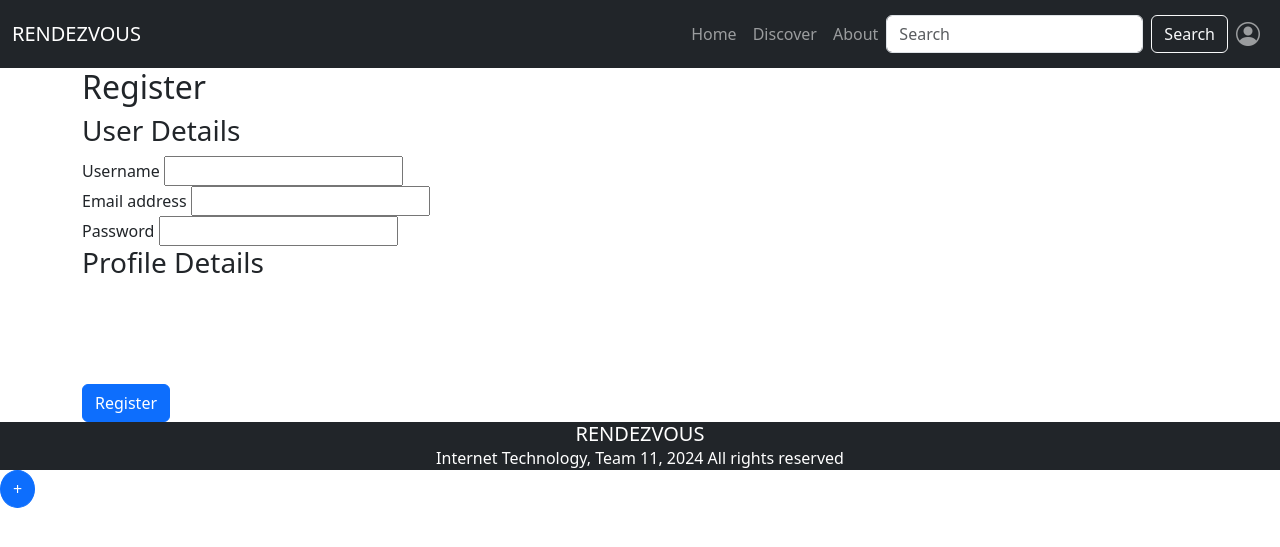
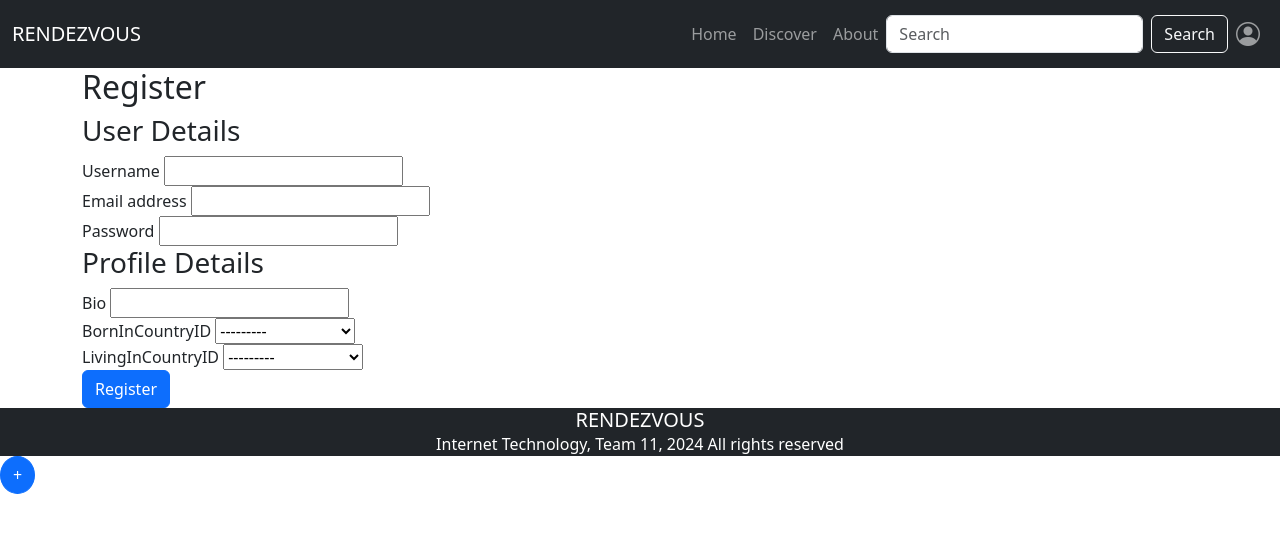
Before and after one commit to cerebralchip/Rendezvous, a Django app: page /register/ in a window 1280 px wide. Shown: the top 547 px of the page. Run offline with Django 5.2, Linux system fonts and the light colour scheme; tables that the repository leaves empty hold one stand-in row (values such as "Sample post").

Commit message:
new register template and populate script fix

```diff
--- a/rendezvous/populate_rendezvous.py
+++ b/rendezvous/populate_rendezvous.py
@@ -13,7 +13,7 @@ def populate():
     #  Open geojson file at rendezvous/static/js/Globe.json
     #  Read the file and extract the country names
     #  Create an entry in the Country table for each country name
-    with open('rendezvous/static/js/Globe.json') as f:
+    with open('./static/js/Globe.json') as f:
         data = json.load(f)
         countries = [{'CountryName': feature['properties']['name']} for feature in data['features']]
 
--- a/rendezvous/templates/rendezvous/register.html
+++ b/rendezvous/templates/rendezvous/register.html
@@ -18,31 +18,51 @@
       <div class="form-group">
         <label for="{{ user_form.password.id_for_label }}">{{ user_form.password.label }}</label>
         {{ user_form.password }}
+        {% if user_form.password.errors %}
+          <ul class="errorlist">
+            {% for error in user_form.password.errors %}
+              <li>{{ error }}</li>
+            {% endfor %}
+          </ul>
+        {% endif %}
       </div>
 
       <h3>Profile Details</h3>
       <div class="form-group">
-        <label for="{{ profile_form.bio.id_for_label }}">{{ profile_form.bio.label }}</label>
-        {{ profile_form.bio }}
+        <label for="{{ profile_form.Bio.id_for_label }}">{{ profile_form.Bio.label }}</label>
+        {{ profile_form.Bio }}
+        {% if profile_form.Bio.errors %}
+          <ul class="errorlist">
+            {% for error in profile_form.Bio.errors %}
+              <li>{{ error }}</li>
+            {% endfor %}
+          </ul>
+        {% endif %}
       </div>
       <div class="form-group">
-        <label for="{{ profile_form.picture.id_for_label }}">{{ profile_form.picture.label }}</label>
-        {{ profile_form.picture }}
+        <label for="{{ profile_form.BornInCountryID.id_for_label }}">{{ profile_form.BornInCountryID.label }}</label>
+        {{ profile_form.BornInCountryID }}
+        {% if profile_form.BornInCountryID.errors %}
+          <ul class="errorlist">
+            {% for error in profile_form.BornInCountryID.errors %}
+              <li>{{ error }}</li>
+            {% endfor %}
+          </ul>
+        {% endif %}
       </div>
       <div class="form-group">
-        <label for="{{ profile_form.born_in_country.id_for_label }}">{{ profile_form.born_in_country.label }}</label>
-        {{ profile_form.born_in_country }}
-      </div>
-      <div class="form-group">
-        <label for="{{ profile_form.living_in_country.id_for_label }}">{{ profile_form.living_in_country.label }}</label>
-        {{ profile_form.living_in_country }}
+        <label for="{{ profile_form.LivingInCountryID.id_for_label }}">{{ profile_form.LivingInCountryID.label }}</label>
+        {{ profile_form.LivingInCountryID }}
+        {% if profile_form.LivingInCountryID.errors %}
+          <ul class="errorlist">
+            {% for error in profile_form.LivingInCountryID.errors %}
+              <li>{{ error }}</li>
+            {% endfor %}
+          </ul>
+        {% endif %}
       </div>
 
       <button type="submit" class="btn btn-primary">Register</button>
     </form>
-
-    {% if registered %}
-      <p>Thank you for registering! You can now <a href="{% url 'login' %}">log in</a>.</p>
-    {% endif %}
   </div>
 {% endblock %}
```
